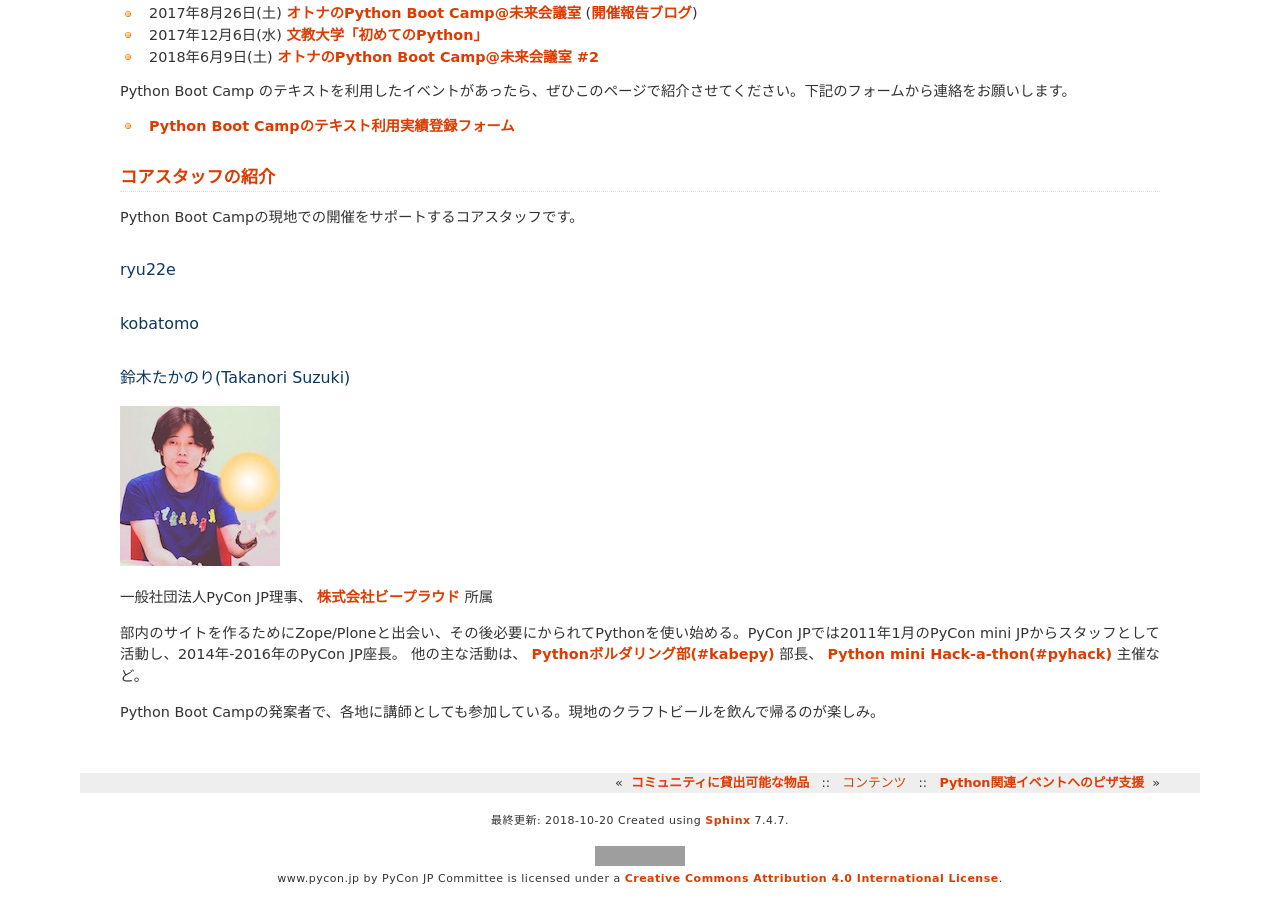
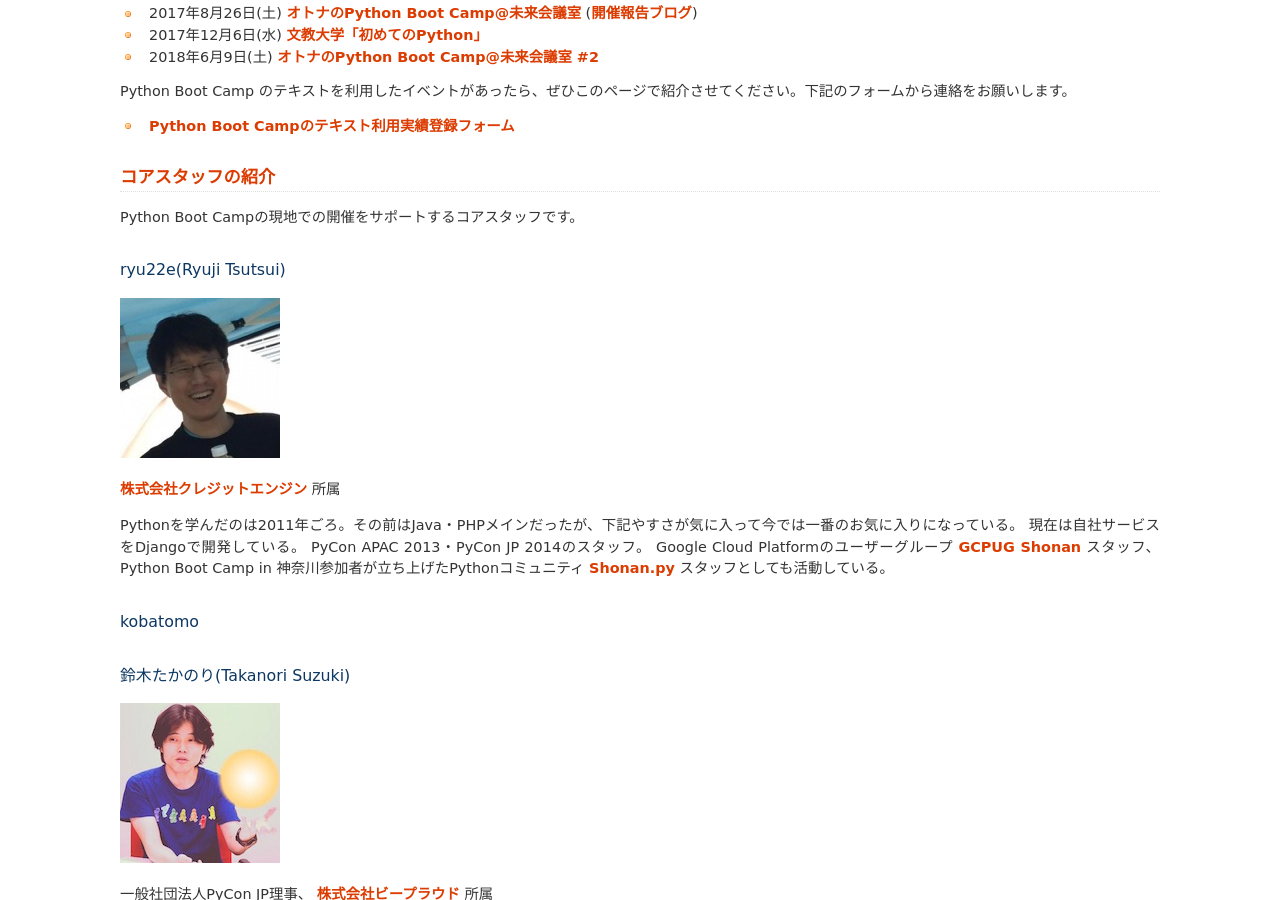
Before and after one commit to pyconjp/www.pycon.jp, a Sphinx documentation site: the page built from source/support/bootcamp.rst, in a window 1280 px wide and 900 px high, scrolled down 4229 px. Built offline with Sphinx 7.4.7, drawn with Linux system fonts in a browser that asks for light colours; grey boxes are pictures that could not be loaded.

Commit message:
ISSHA-1418 add pycamp core staff(ryu22e)

```diff
--- a/source/support/bootcamp.rst
+++ b/source/support/bootcamp.rst
@@ -459,8 +459,16 @@ Python Boot Camp のテキストを利用したイベントがあったら、ぜ
 ==================
 Python Boot Campの現地での開催をサポートするコアスタッフです。
 
-ryu22e
-------
+ryu22e(Ryuji Tsutsui)
+---------------------
+.. image:: /_static/ryu22e.jpg
+
+`株式会社クレジットエンジン <https://www.creditengine.jp/>`_ 所属
+
+Pythonを学んだのは2011年ごろ。その前はJava・PHPメインだったが、下記やすさが気に入って今では一番のお気に入りになっている。
+現在は自社サービスをDjangoで開発している。
+PyCon APAC 2013・PyCon JP 2014のスタッフ。
+Google Cloud Platformのユーザーグループ `GCPUG Shonan <https://gcpug-shonan.connpass.com/>`_ スタッフ、Python Boot Camp in 神奈川参加者が立ち上げたPythonコミュニティ `Shonan.py <https://shonan-py.connpass.com/>`_ スタッフとしても活動している。
 
 kobatomo
 --------
```
Also changed, not shown: source/_static/ryu22e.jpg (added).
